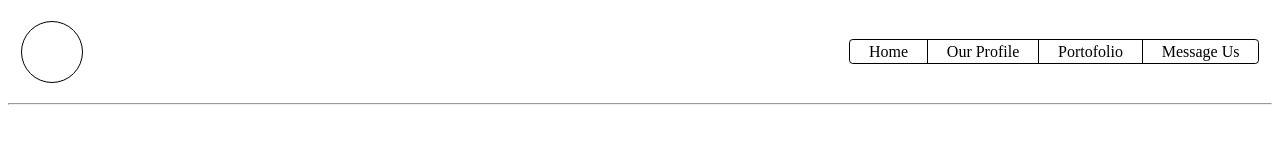
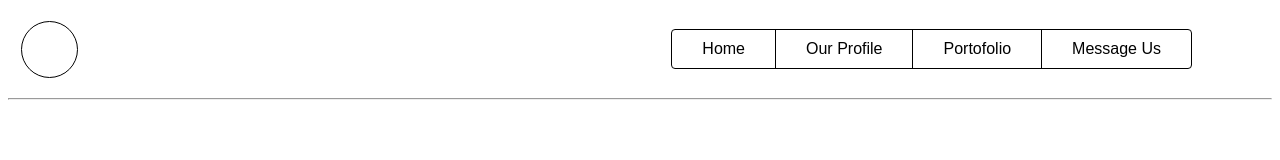
Before and after one commit to revou-fundamental-course/fundamental-WaduhKetinggalan, a plain HTML site: page index.html in a window 1280 px wide. Drawn offline with Linux system fonts and the light colour scheme.

Commit message:
Reconfig Navbar

```diff
--- a/css/style.css
+++ b/css/style.css
@@ -1,3 +1,8 @@
+/* Global config */
+body {
+    font-family: Arial, Helvetica, sans-serif;
+}
+
 /* Page navbar */
 .navbar {
     display: flex;
@@ -6,8 +11,8 @@
 }
 
 .logo {
-    width: 60px;
-    height: 60px;
+    width: 55px;
+    height: 55px;
     border: 1px solid black;
     margin: 1%;
     border-radius: 100%;
@@ -16,16 +21,15 @@
 .navbutton {
     display: flex;
     border: 1px solid black;
-    border-radius: 1mm;
-    margin-right: 1%;
+    border-radius: 4px;
+    margin-right: 80px;
 }
 
 .navbutton > a {
     border-right: 1px solid black;
-    padding: 5mm;
-    padding-top: 3px;
-    padding-bottom: 2px;
-
+    padding: 30px;
+    padding-top: 10px;
+    padding-bottom: 10px;
     color: black;
     text-decoration: none;
 }
```
